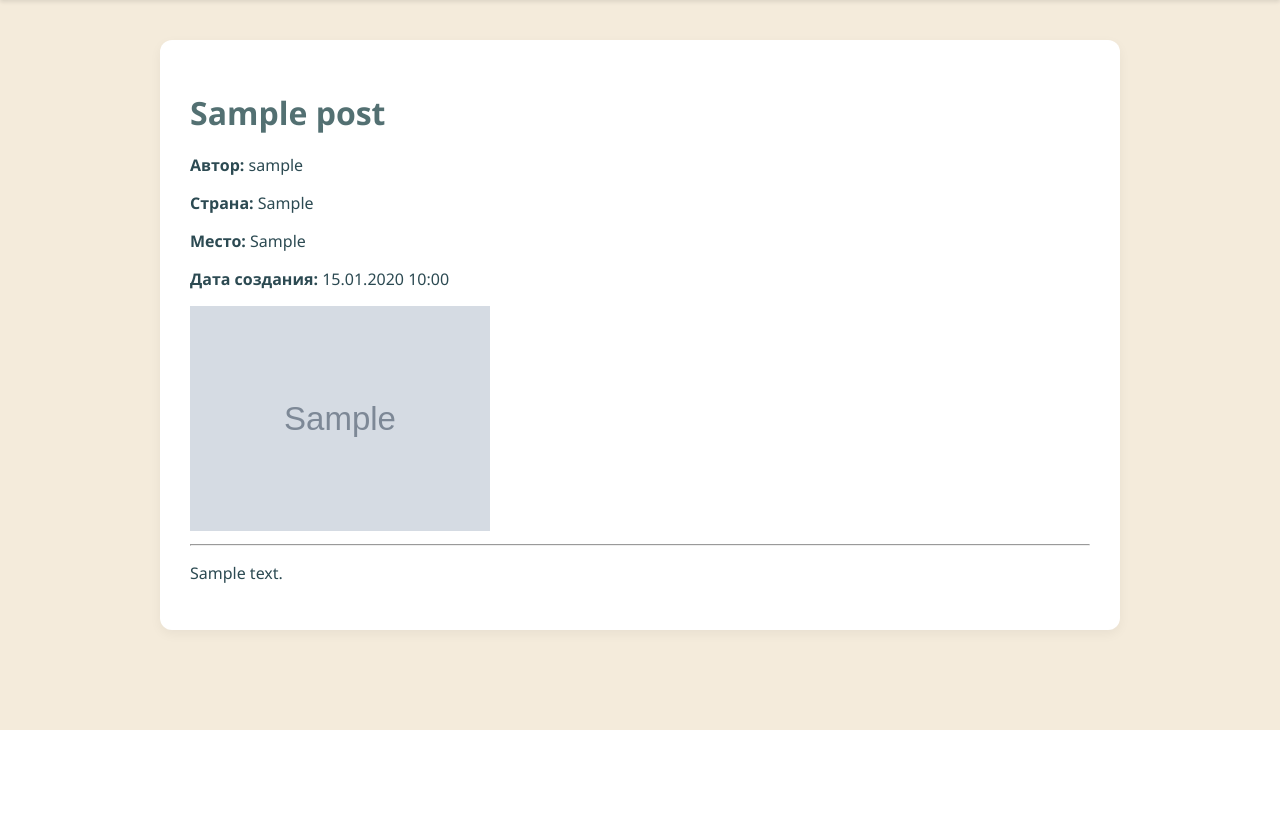
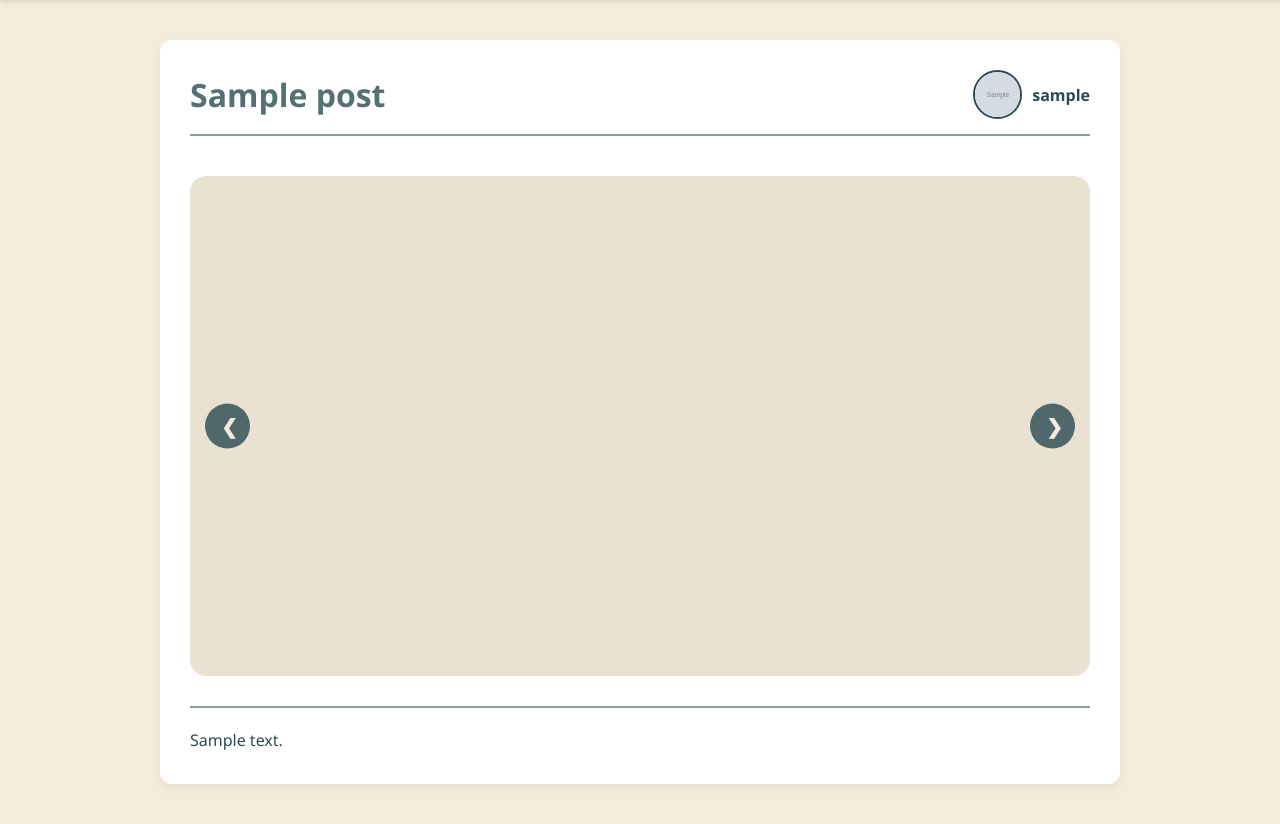
Before and after one commit to kripersi/WanderLog-site, a Django app: page /posts/1/ in a window 1280 px wide. Shown: the part 70-894 px from the top of the page. Before the commit the page ends 800 px from the top, so only its background shows below. Run offline with Django 5.2, Linux system fonts and the light colour scheme; tables that the repository leaves empty hold one stand-in row (values such as "Sample post"); grey boxes marked "Sample" are stand-in pictures.

Commit message:
Обновил стили и шаблоны

```diff
--- a/posts/templates/posts/post_detail.html
+++ b/posts/templates/posts/post_detail.html
@@ -2,23 +2,50 @@
 {% load static %}
 
 {% block content %}
-<h1>{{ post.title }}</h1>
 
-<p><strong>Автор:</strong> {{ post.author.username }}</p>
-<p><strong>Страна:</strong> {{ post.country }}</p>
-<p><strong>Место:</strong> {{ post.place }}</p>
-<p><strong>Дата создания:</strong> {{ post.created_at|date:"d.m.Y H:i" }}</p>
+<div class="post-detail">
 
-<div class="post-images">
-    {% for img in post.images.all %}
-        <img src="{{ img.image.url }}" class="post-img" style="max-width:300px;">
-    {% empty %}
-        <p>Нет изображений</p>
-    {% endfor %}
+    <!-- Верхняя панель -->
+    <div class="post-top">
+        <h1 class="post-title">{{ post.title }}</h1>
+
+        <div class="post-author">
+            {% if post.author.profile.avatar %}
+            <img src="{{ post.author.profile.avatar.url }}" class="author-avatar">
+            {% endif %}
+            <span>{{ post.author.username }}</span>
+        </div>
+    </div>
+
+    <!-- Галерея -->
+    <div class="gallery">
+        <div class="gallery-wrapper">
+
+            <button class="arrow left" onclick="prevImage()">❮</button>
+
+            <div class="gallery-slide">
+                {% for img in post.images.all %}
+                <img src="{{ img.image.url }}" class="gallery-image">
+                {% endfor %}
+            </div>
+
+            <button class="arrow right" onclick="nextImage()">❯</button>
+
+        </div>
+    </div>
+
+    <div class="post-text">
+        {{ post.description }}
+    </div>
+
+</div>
+<div id="imageModal" class="modal">
+    <span class="modal-close" onclick="closeModal()">✕</span>
+    <img class="modal-image" id="modalImage">
 </div>
 
-<hr>
-
-<p class="description">{{ post.description }}</p>
+{% block scripts %}
+<script src="{% static 'posts/js/post_detail.js' %}"></script>
+{% endblock %}
 
 {% endblock %}
--- a/static/css/style.css
+++ b/static/css/style.css
@@ -296,7 +296,7 @@
     margin-top: 20px;
 }
 
-/* ===== Лента постов (Home) ===== */
+/* Лента постов */
 
 .page-title {
     font-size: 28px;
@@ -377,3 +377,140 @@
     border-top: 1px solid #ccc;
     margin-top: 20px;
 }
+
+/* ===== Страница поста ===== */
+
+.post-detail {
+    display: flex;
+    flex-direction: column;
+    gap: 30px;
+}
+
+/* Верх */
+.post-top {
+    display: flex;
+    justify-content: space-between;
+    align-items: center;
+    border-bottom: 2px solid #8E9B97;
+    padding-bottom: 15px;
+}
+
+.post-title {
+    margin: 0;
+}
+
+.post-author {
+    display: flex;
+    align-items: center;
+    gap: 10px;
+    font-weight: 600;
+}
+
+.author-avatar {
+    width: 45px;
+    height: 45px;
+    border-radius: 50%;
+    object-fit: cover;
+    border: 2px solid #2C4A52;
+}
+
+/* ===== Галерея поста ===== */
+.gallery {
+    width: 100%;
+    margin-top: 10px;
+}
+
+.gallery-wrapper {
+    position: relative;
+    width: 100%;
+    height: 500px;
+    border-radius: 16px;
+    overflow: hidden;
+    background: #e9e1d2;
+    display: flex;
+    align-items: center;
+    justify-content: center;
+}
+
+/* Блок со слайдами */
+.gallery-slide {
+    width: 100%;
+    height: 100%;
+    position: relative;
+}
+
+/* Картинки */
+.gallery-image {
+    width: 100%;
+    height: 100%;
+    object-fit: cover;
+    display: none;
+    transition: opacity 0.3s ease;
+}
+
+/* Стрелки */
+.arrow {
+    position: absolute;
+    top: 50%;
+    transform: translateY(-50%);
+    width: 45px;
+    height: 45px;
+    border-radius: 50%;
+    border: none;
+    background: rgba(44, 74, 82, 0.8);
+    color: #F4EBDB;
+    font-size: 20px;
+    cursor: pointer;
+    z-index: 5;
+    transition: 0.3s ease;
+}
+
+.arrow:hover {
+    background: #537072;
+}
+
+.arrow.left {
+    left: 15px;
+}
+
+.arrow.right {
+    right: 15px;
+}
+
+
+/* Текст */
+.post-text {
+    padding-top: 20px;
+    border-top: 2px solid #8E9B97;
+    font-size: 16px;
+    line-height: 1.6;
+}
+
+/* ===== Модальное окно ===== */
+
+.modal {
+    display: none;
+    position: fixed;
+    z-index: 1000;
+    inset: 0;
+    background: rgba(0, 0, 0, 0.85);
+    align-items: center;
+    justify-content: center;
+}
+
+.modal-image {
+    max-width: 90%;
+    max-height: 90%;
+    object-fit: contain;
+    border-radius: 12px;
+}
+
+.modal-close {
+    position: absolute;
+    top: 25px;
+    right: 35px;
+    font-size: 32px;
+    color: white;
+    cursor: pointer;
+    font-weight: bold;
+}
--- a/templates/base.html
+++ b/templates/base.html
@@ -43,6 +43,7 @@
 
 <main>
     {% block content %}{% endblock %}
+    {% block scripts %}{% endblock %}
 </main>
 </body>
 </html>
```
